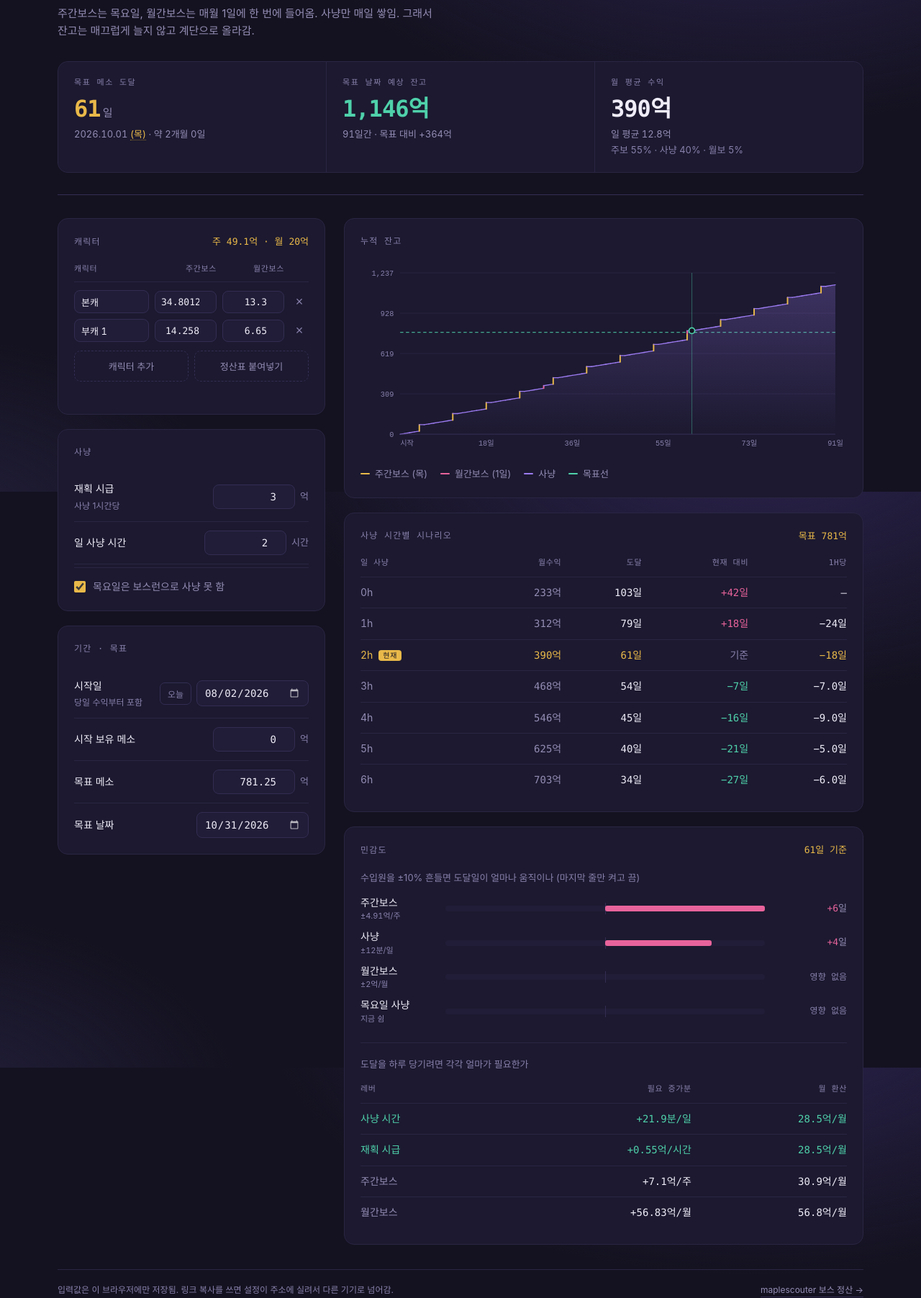
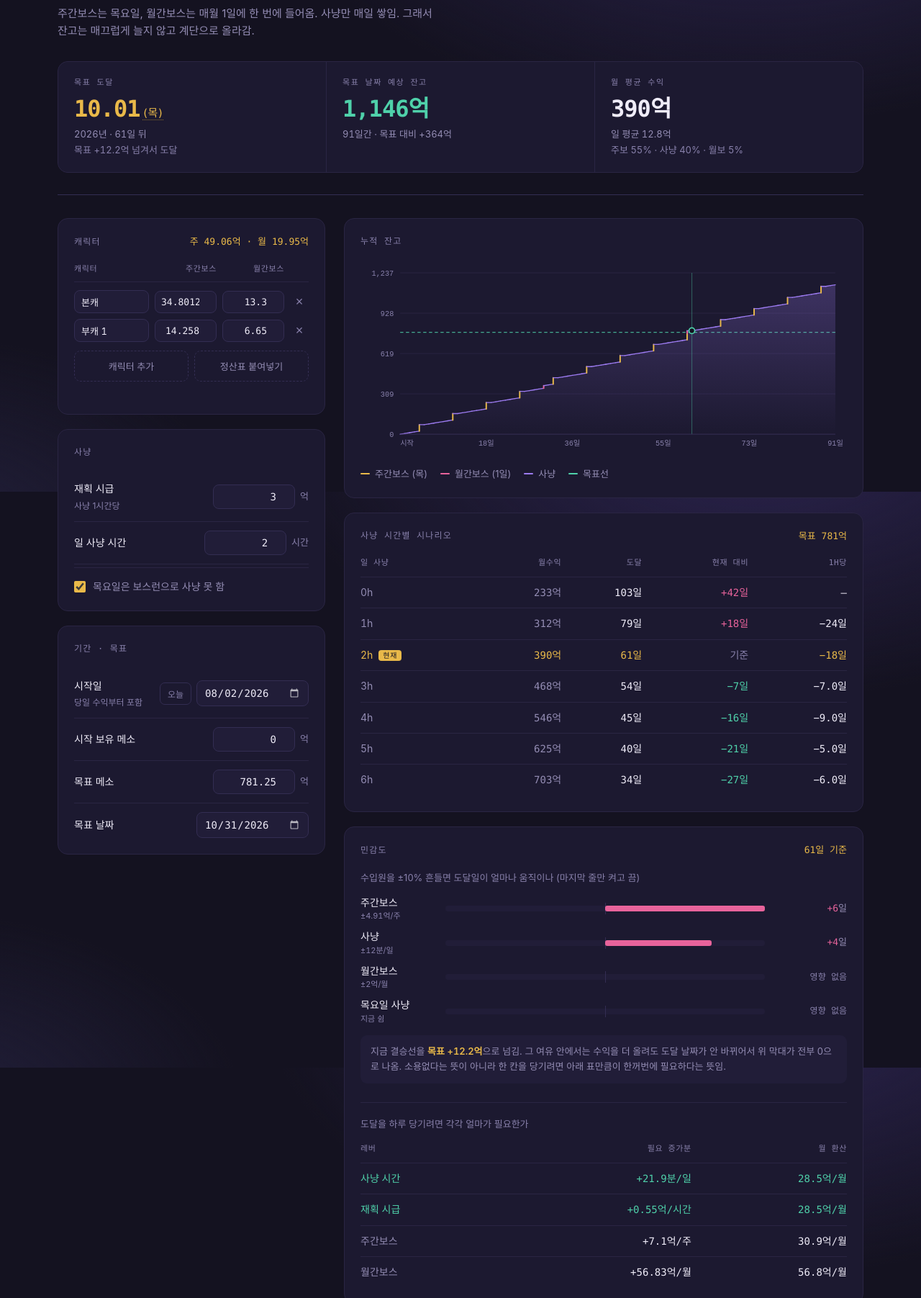
Before and after one commit to yh-yeop/meso_calcul, a plain HTML site: page index.html in a window 1280 px wide. Shown: the part 117-1920 px from the top of the page at 72% size. Drawn offline with Linux system fonts and the light colour scheme.

Commit message:
도달 지표를 날짜 중심으로 바꾸고 초과분 노출
브라우저로 실제 렌더를 처음 확인하면서 나온 문제들.

지표 재정의
- readout 1번 셀이 "61일"을 크게 띄우고 날짜를 보조로 뒀는데, 일수는
  시작일에 따라 흔들리는 상대값임. 실측: 8/2~8/5 어느 날 시작해도
  도달은 전부 10/22(목) 로 같은데 일수만 82->79 로 줄어듦.
  사흘치 사냥 18억이 결과를 전혀 안 바꿈. 날짜를 주역으로 올림
- 도달 시점의 목표 초과분을 표시. 기본값 기준 61일차에 주보가
  724.4 -> 793.4억으로 점프하며 목표를 12.2억 넘김. 이 여유를 알면
  목표를 올리거나 사냥을 줄일 여지가 보임

민감도 오해 수정
- 결승선이 주보 점프에 걸리면 개선 방향 막대가 전부 0이 됨. 실제로
  주보 +10%, 사냥 +10%, 목요일 사냥 추가 모두 10/1(목) 그대로임.
  화면에는 "월간보스 영향 없음 / 목요일 사냥 영향 없음" 두 줄이
  나란히 떠서 "목요일에 사냥해도 소용없다"로 읽혔음. 이유를 설명하는
  안내를 조건부로 추가

렌더 확인에서 나온 것
- readout 셀이 3개인데 auto-fit 이 2열로 접히는 폭(450~660px)에서
  네 번째 자리가 빈 상자로 남았음. 3열 또는 1열 두 상태로 고정
- 로스터 합계가 19.95억을 "20억"으로 반올림해 보여줬음. 입력 확인용
  이라 반올림 없는 포맷으로 교체

검증: 1280px 3열 372px 균등 / 375px 1열, 양쪽 다 가로 넘침과 컨테이너
넘침 0. 폰트는 스케일 6종 + 아이콘 예외만 사용됨

```diff
--- a/index.html
+++ b/index.html
@@ -70,11 +70,14 @@
   .tool:focus-visible{outline:2px solid var(--gold);outline-offset:2px}
   .tool.ok{border-color:var(--mint);color:var(--mint)}
 
+  /* 셀이 3개라 auto-fit 이 2열로 접히면 네 번째 자리가 빈 상자로 남는다.
+     3열 아니면 1열, 두 상태만 갖게 고정한다. */
   .readout{
-    display:grid;grid-template-columns:repeat(auto-fit,minmax(216px,1fr));
+    display:grid;grid-template-columns:repeat(3,1fr);
     gap:1px;background:var(--line-soft);border:1px solid var(--line-soft);
     border-radius:14px;overflow:hidden;margin-top:30px;
   }
+  @media (max-width:720px){ .readout{grid-template-columns:1fr} }
   .cell{background:var(--ink-2);padding:20px 22px}
   .cell .k{font-family:var(--mono);font-size:var(--fs-micro);letter-spacing:.14em;
            text-transform:uppercase;color:var(--muted-2)}
@@ -84,6 +87,7 @@
   .cell .s{font-size:var(--fs-md);color:var(--muted);margin-top:8px;line-height:1.5;
            font-variant-numeric:tabular-nums}
   .cell .s .mix{display:block;color:var(--muted-2);margin-top:3px}
+  .cell .v small.thu{color:var(--gold)}
   .v.gold{color:var(--gold)} .v.mint{color:var(--mint)}
 
   .grid{display:grid;grid-template-columns:372px 1fr;gap:26px;align-items:start}
@@ -194,6 +198,9 @@
   .tor-val em{font-style:normal;color:var(--muted-2);font-size:var(--fs-sm)}
 
   .thu{color:var(--gold);cursor:help;border-bottom:1px dotted var(--gold-dim)}
+  .hint{font-size:var(--fs-md);color:var(--muted);line-height:1.65;margin-top:16px;
+        padding:12px 14px;background:var(--surface);border-radius:9px}
+  .hint b{color:var(--gold);font-weight:600;font-variant-numeric:tabular-nums}
 
   .foot{margin-top:34px;padding-top:18px;border-top:1px solid var(--line-soft);font-size:var(--fs-sm);
         color:var(--muted-2);display:flex;justify-content:space-between;gap:14px;flex-wrap:wrap}
@@ -231,9 +238,9 @@
 
     <div class="readout">
       <div class="cell">
-        <div class="k">목표 메소 도달</div>
-        <div class="v gold" id="out-days">—</div>
-        <div class="s" id="out-date">—</div>
+        <div class="k">목표 도달</div>
+        <div class="v gold" id="out-date">—</div>
+        <div class="s" id="out-days">—</div>
       </div>
       <div class="cell">
         <div class="k">목표 날짜 예상 잔고</div>
@@ -334,6 +341,7 @@
         <h2>민감도 <em id="sens-base">—</em></h2>
         <div class="subh">수입원을 ±10% 흔들면 도달일이 얼마나 움직이나 (마지막 줄만 켜고 끔)</div>
         <div id="tor"></div>
+        <div class="hint" id="tor-hint" hidden></div>
         <div class="subh mt">도달을 하루 당기려면 각각 얼마가 필요한가</div>
         <table class="scen">
           <thead>
@@ -556,10 +564,6 @@
     return Math.round(v).toLocaleString("ko-KR");
   }
   var DOW = ["일","월","화","수","목","금","토"];
-  function fmtDate(d){
-    return d.getFullYear() + "." + String(d.getMonth()+1).padStart(2,"0") + "." +
-           String(d.getDate()).padStart(2,"0") + " (" + DOW[d.getDay()] + ")";
-  }
   function parseDate(str){
     if (!str) return null;
     var p = str.split("-"); if (p.length !== 3) return null;
@@ -738,13 +742,14 @@
     return Math.round(v * 10000).toLocaleString("ko-KR") + "만";
   }
 
-  function renderSensitivity(cfg, baseDays){
-    var tor = $("tor"), cost = $("cost");
+  function renderSensitivity(cfg, baseDays, over){
+    var tor = $("tor"), cost = $("cost"), hint = $("tor-hint");
 
     if (!(baseDays > 0)){
       $("sens-base").textContent = "—";
       tor.innerHTML = '<div class="subh" style="margin:0">도달 가능한 목표가 있어야 계산됨.</div>';
       cost.innerHTML = "";
+      hint.hidden = true;
       return;
     }
     $("sens-base").textContent = baseDays + "일 기준";
@@ -765,13 +770,26 @@
                up: cfg.skipThu ? thuDays : baseDays,
                dn: cfg.skipThu ? baseDays : thuDays});
 
-    var span = 0;
+    var span = 0, anyGain = false;
     rows.forEach(function(r){
       r.gain = r.up > 0 ? baseDays - r.up : 0;   // 당겨지는 일수 (+)
       r.loss = r.dn > 0 ? r.dn - baseDays : 0;   // 밀리는 일수 (+)
+      if (r.gain > 0) anyGain = true;
       span = Math.max(span, Math.abs(r.gain), Math.abs(r.loss));
     });
     if (span <= 0) span = 1;
+
+    /* 결승선이 목요일 주보 점프에 걸려 있으면 초과분만큼 여유가 생겨서
+       수익을 늘려도 날짜가 안 바뀐다. 그때 막대가 전부 0으로 나오는데,
+       설명이 없으면 "늘려도 소용없다"로 읽혀서 반대로 오해된다. */
+    if (!anyGain && over > 0){
+      hint.innerHTML = "지금 결승선을 <b>목표 +" + fmtEok(over) + "</b>으로 넘김. " +
+        "그 여유 안에서는 수익을 더 올려도 도달 날짜가 안 바뀌어서 위 막대가 전부 0으로 나옴. " +
+        "소용없다는 뜻이 아니라 한 칸을 당기려면 아래 표만큼이 한꺼번에 필요하다는 뜻임.";
+      hint.hidden = false;
+    } else {
+      hint.hidden = true;
+    }
 
     tor.innerHTML = rows.map(function(r){
       var g = Math.max(0, r.gain) / span * 50, b = Math.max(0, r.loss) / span * 50;
@@ -914,7 +932,8 @@
     if (!start) return;
 
     var tot = rosterTotals();
-    $("roster-sum").textContent = "주 " + fmtEok(tot.weekly) + " · 월 " + fmtEok(tot.monthly);
+    // 입력 확인용이라 반올림하지 않는다 (19.95 를 20억으로 보여주면 안 됨)
+    $("roster-sum").textContent = "주 " + fmtFine(tot.weekly) + " · 월 " + fmtFine(tot.monthly);
 
     var cfg = {
       weekly: tot.weekly, monthly: tot.monthly,
@@ -935,30 +954,37 @@
       '% · 월보 ' + pct(mMonthly) + '%</span>';
 
     var g = cfg.goal > 0 ? findGoal(cfg) : {days:-2};
-    if (g.days === -2){
-      $("out-days").textContent = "—";
-      $("out-date").textContent = "목표 메소를 입력해줘";
-    } else if (g.days === 0){
-      $("out-days").textContent = "이미 달성";
-      $("out-date").textContent = "보유 메소가 목표 이상";
-    } else if (g.days < 0){
-      $("out-days").textContent = "—";
-      $("out-date").textContent = "수익이 없어 도달 불가";
-    } else {
-      var hitDate = addDays(start, g.days - 1);
-      var mo = Math.floor(g.days / 30.44), rd = Math.round(g.days - mo*30.44);
-      var ds = fmtDate(hitDate);
-      // 도달일이 목요일이면 주간보스가 그날 들어와 넘기는 구조 — 요일에 표시만 남김
-      if (hitDate.getDay() === 4 && cfg.weekly > 0){
-        ds = ds.replace("(목)", '<span class="thu" title="주간보스가 들어오는 날. 그 주에 못 돌면 도달이 일주일 밀림">(목)</span>');
-      }
-      $("out-days").innerHTML = g.days + '<small>일</small>';
-      $("out-date").innerHTML = ds + (mo > 0 ? "  ·  약 " + mo + "개월 " + rd + "일" : "");
-    }
 
     var span = (target && target >= start) ? Math.round((target - start)/86400000) + 1 : 0;
     var chartDays = Math.min(MAX_DAYS, Math.max(span, g.days > 0 ? Math.ceil(g.days*1.12) : 60, 30));
     var sim = simulate(cfg, chartDays);
+
+    /* 도달은 "며칠"보다 "언제"가 고정값이다. 시작일을 미루면 일수는 줄지만
+       끝나는 날짜는 그대로이거나 오히려 늦어진다. 그래서 날짜를 주역으로 둔다. */
+    var over = 0;
+    if (g.days === -2){
+      $("out-date").textContent = "—";
+      $("out-days").textContent = "목표 메소를 입력해줘";
+    } else if (g.days === 0){
+      $("out-date").textContent = "이미 달성";
+      $("out-days").textContent = "보유 메소가 목표 이상";
+    } else if (g.days < 0){
+      $("out-date").textContent = "—";
+      $("out-days").textContent = "수익이 없어 도달 불가";
+    } else {
+      var hitDate = addDays(start, g.days - 1);
+      var isThu = hitDate.getDay() === 4 && cfg.weekly > 0;
+      over = sim.daily[g.days - 1] - cfg.goal;
+
+      $("out-date").innerHTML =
+        String(hitDate.getMonth() + 1).padStart(2,"0") + "." + String(hitDate.getDate()).padStart(2,"0") +
+        '<small' + (isThu ? ' class="thu" title="주간보스가 들어오는 날. 그 주에 못 돌면 도달이 일주일 밀림"' : '') +
+        '>(' + DOW[hitDate.getDay()] + ')</small>';
+
+      $("out-days").innerHTML = hitDate.getFullYear() + "년 · " + g.days + "일 뒤" +
+        '<span class="mix" title="이만큼 덜 벌어도 같은 날 도달함. 뒤집으면 목표를 이만큼 올려도 도달 날짜는 그대로임">' +
+        "목표 +" + fmtEok(over) + " 넘겨서 도달</span>";
+    }
 
     if (span > 0){
       var bal = sim.daily[Math.min(span, sim.daily.length) - 1];
@@ -972,7 +998,7 @@
 
     drawChart(cfg, sim, chartDays, g.days > 0 ? g.days - 1 : -1);
     renderScenarios(cfg, g.days);
-    renderSensitivity(cfg, g.days);
+    renderSensitivity(cfg, g.days, over);
 
     save();
   }
```
